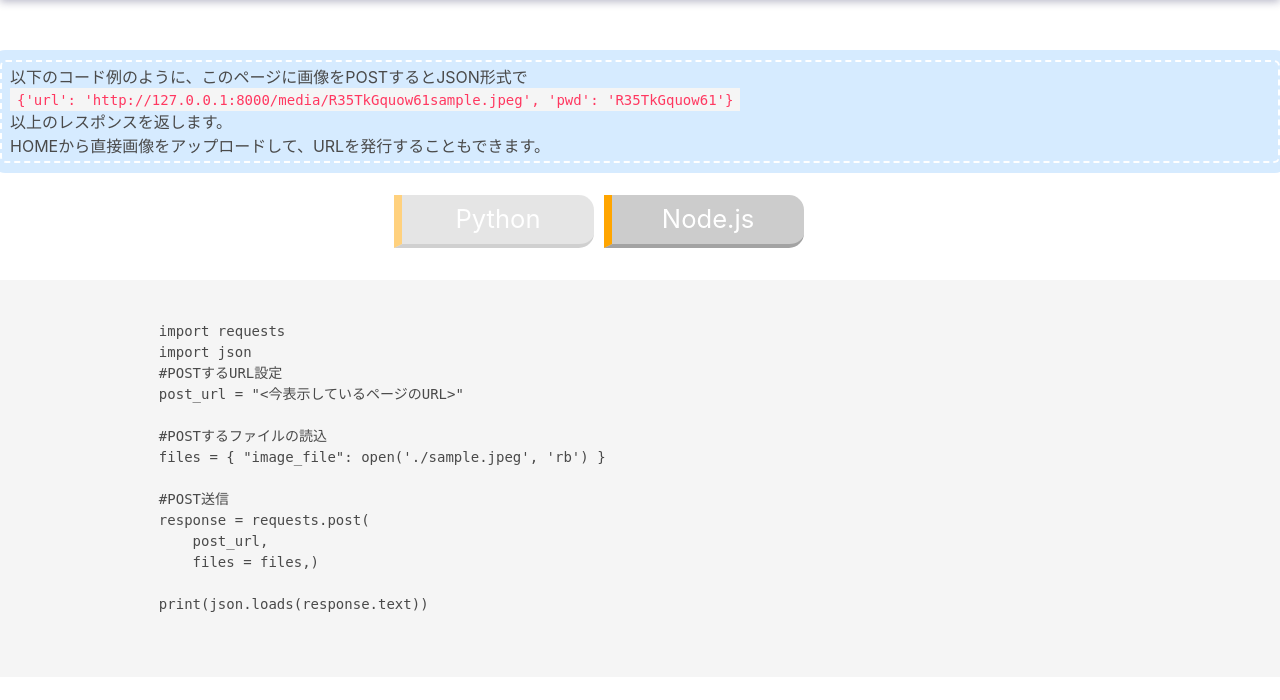
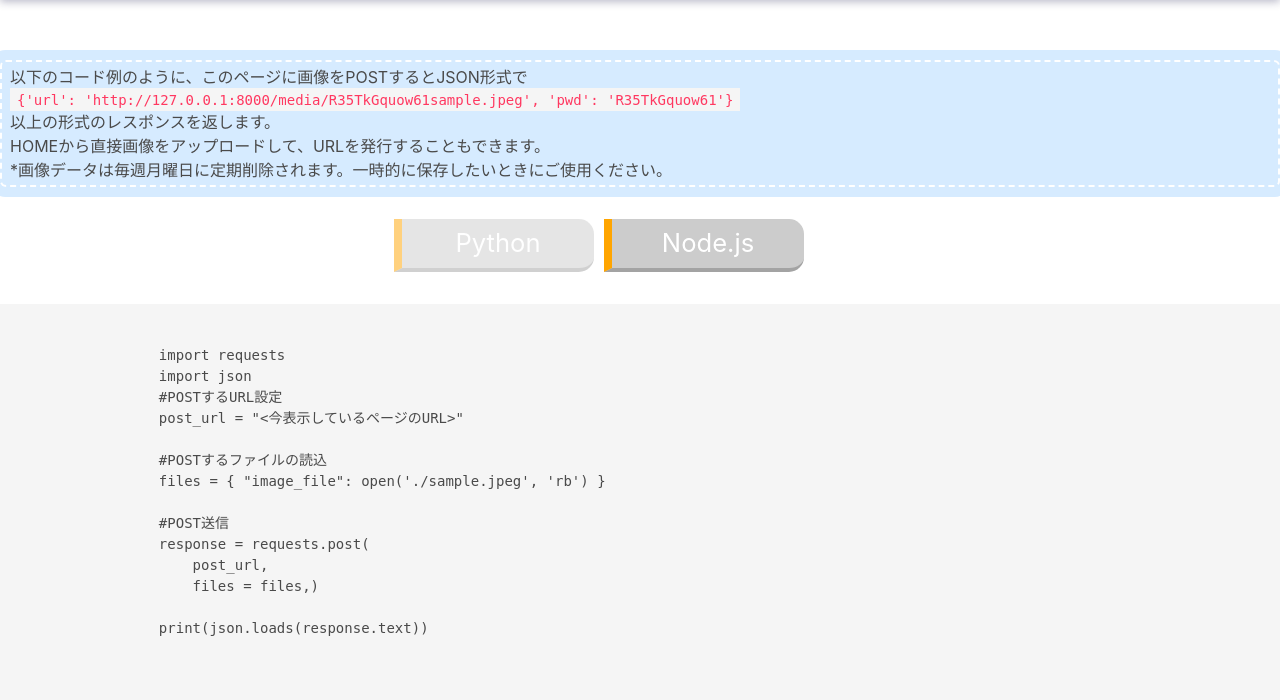
Before and after one commit to tamura-go-tamura/django-mediasave, a Django app: page /post/ in a window 1280 px wide. Shown: the part 72-772 px from the top of the page. Run offline with Django 3.2, Linux system fonts and the light colour scheme; some libraries are stand-ins or nearby versions.

```diff
--- a/django/templates/howto.html
+++ b/django/templates/howto.html
@@ -41,9 +41,13 @@
             {'url': 'http://127.0.0.1:8000/media/R35TkGquow61sample.jpeg', 'pwd': 'R35TkGquow61'}
         </code>
     <h1>
-        以上のレスポンスを返します。
+        以上の形式のレスポンスを返します。
     </h1>
+    <h1>
         HOMEから直接画像をアップロードして、URLを発行することもできます。
+    </h1>
+    <h1>
+      *画像データは毎週月曜日に定期削除されます。一時的に保存したいときにご使用ください。
     </h1>
 </div>
 
```
Also changed, not shown: django/templates/favicon.ico (added).
